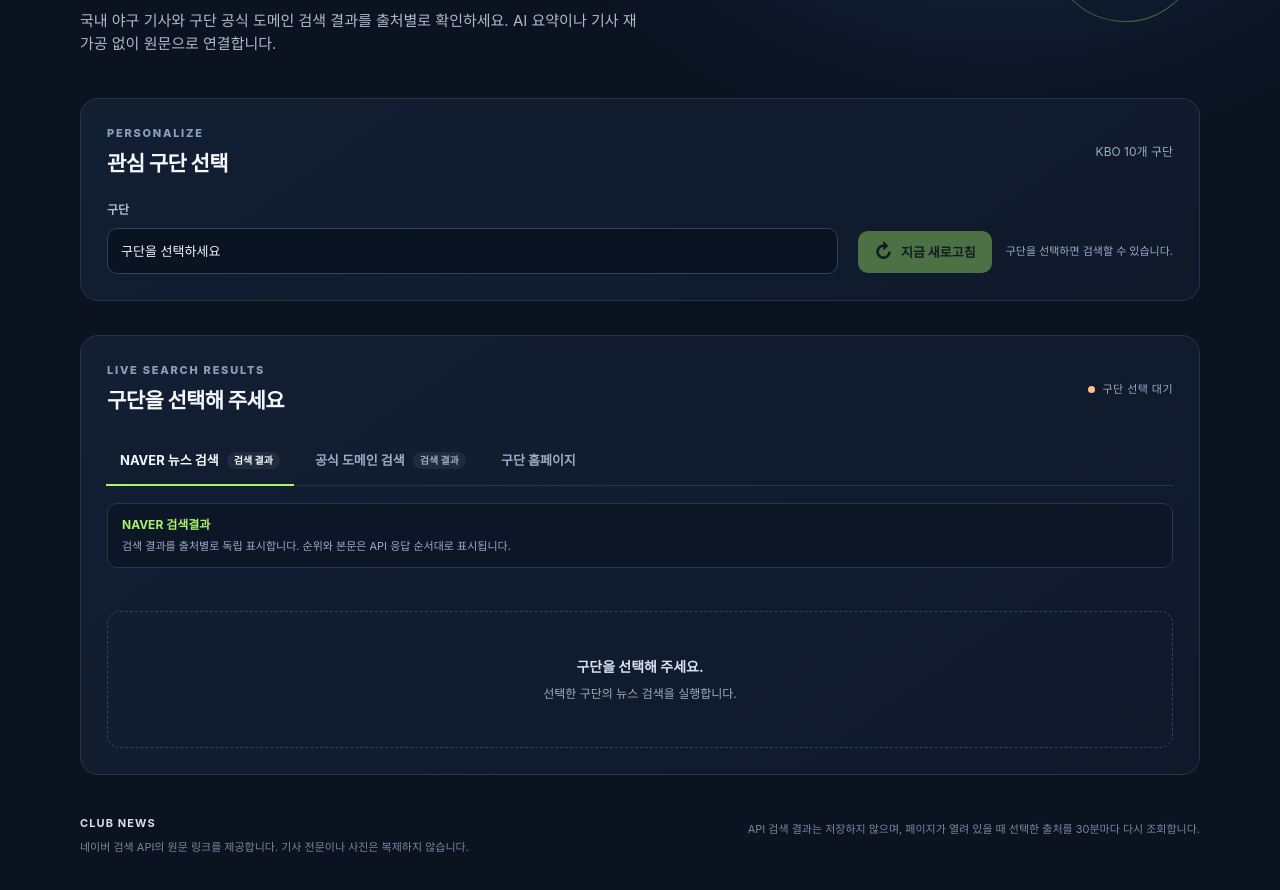
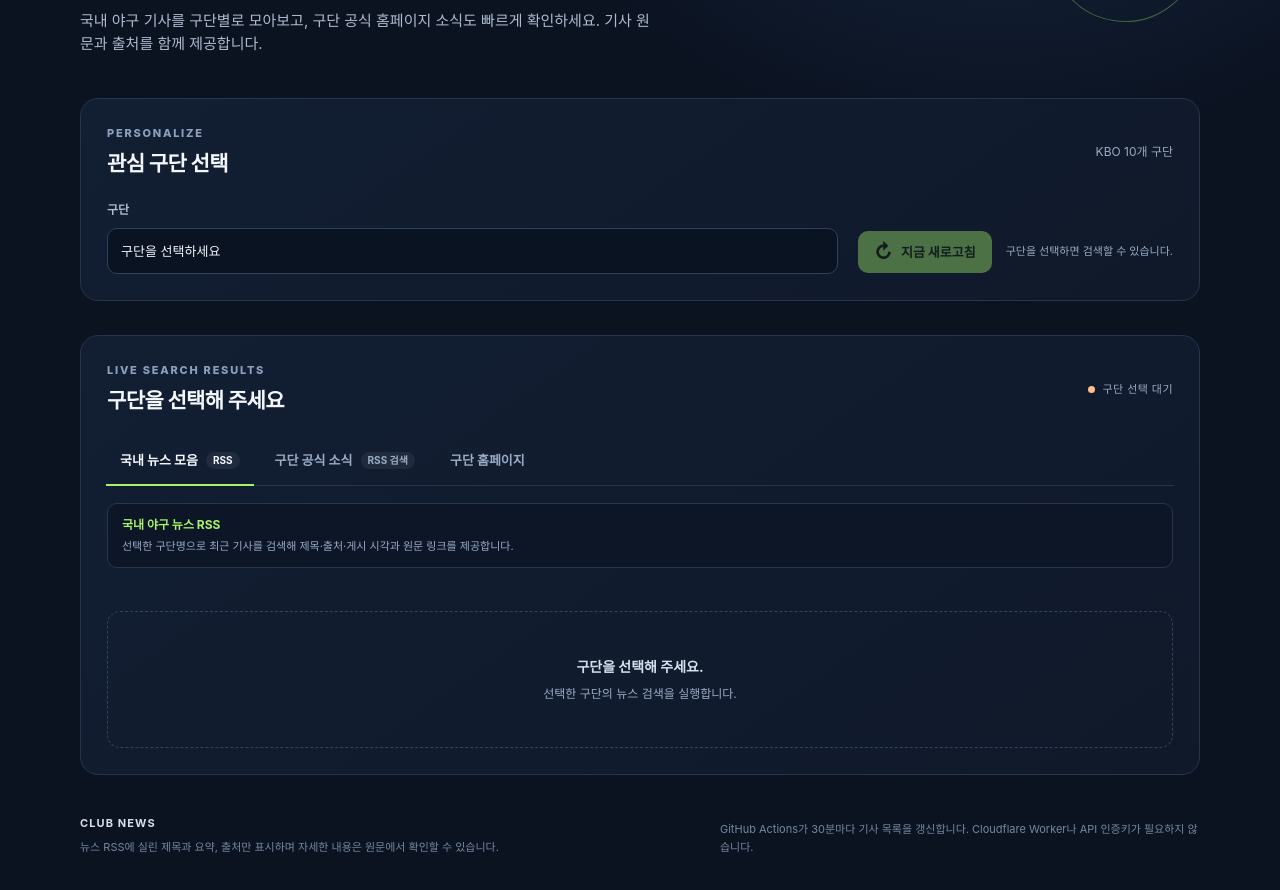
Before and after one commit to Jihun121/KBO-Club-News, a plain HTML site: page site/index.html in a window 1280 px wide. Shown: the part 292-1182 px from the top of the page. Drawn offline with Linux system fonts and the light colour scheme.

Commit message:
Simplify site copy for RSS-based news aggregation

```diff
--- a/site/index.html
+++ b/site/index.html
@@ -5,9 +5,8 @@
   <meta name="viewport" content="width=device-width, initial-scale=1">
   <meta name="theme-color" content="#101a2d">
   <meta name="description" content="응원하는 KBO 구단의 국내 뉴스와 공식 소식을 한곳에서 확인하세요.">
-  <title>Club News — KBO 구단 뉴스 모아보기</title>
+  <title>Club News — KBO 구단 기사 모아보기</title>
   <link rel="stylesheet" href="./styles.css">
-  <script src="./config.js" defer></script>
   <script src="./app.js" defer></script>
 </head>
 <body>
@@ -21,7 +20,7 @@
       <div class="hero-copy">
         <p class="eyebrow">YOUR TEAM, YOUR NEWS</p>
         <h1>응원하는 팀의 소식만<br><span>한곳에서 빠르게.</span></h1>
-        <p class="hero-lead">국내 야구 기사와 구단 공식 도메인 검색 결과를 출처별로 확인하세요. AI 요약이나 기사 재가공 없이 원문으로 연결합니다.</p>
+        <p class="hero-lead">국내 야구 기사를 구단별로 모아보고, 구단 공식 홈페이지 소식도 빠르게 확인하세요. 기사 원문과 출처를 함께 제공합니다.</p>
       </div>
       <div class="hero-stamp" aria-hidden="true"><span>BASEBALL</span><strong>⚾</strong><span>NEWS DESK</span></div>
     </section>
@@ -38,17 +37,17 @@
         <div class="freshness"><span id="statusDot" class="status-dot stale"></span><span id="updatedAt">대기 중</span></div>
       </div>
       <div class="source-tabs" role="tablist" aria-label="뉴스 출처">
-        <button id="newsTab" class="source-tab active" type="button" role="tab" aria-selected="true" aria-controls="newsPanel">NAVER 뉴스 검색 <span class="count">검색 결과</span></button>
-        <button id="officialTab" class="source-tab" type="button" role="tab" aria-selected="false" aria-controls="officialPanel">공식 도메인 검색 <span class="count">검색 결과</span></button>
+        <button id="newsTab" class="source-tab active" type="button" role="tab" aria-selected="true" aria-controls="newsPanel">국내 뉴스 모음 <span class="count">RSS</span></button>
+        <button id="officialTab" class="source-tab" type="button" role="tab" aria-selected="false" aria-controls="officialPanel">구단 공식 소식 <span class="count">RSS 검색</span></button>
         <button id="linksTab" class="source-tab" type="button" role="tab" aria-selected="false" aria-controls="linksPanel">구단 홈페이지</button>
       </div>
       <div id="newsPanel" class="tabpanel" role="tabpanel" aria-labelledby="newsTab">
-        <div class="source-note"><strong>NAVER 검색결과</strong><span>검색 결과를 출처별로 독립 표시합니다. 순위와 본문은 API 응답 순서대로 표시됩니다.</span></div>
+        <div class="source-note"><strong>국내 야구 뉴스 RSS</strong><span>선택한 구단명으로 최근 기사를 검색해 제목·출처·게시 시각과 원문 링크를 제공합니다.</span></div>
         <div id="newsMeta" class="result-meta"></div>
         <div id="newsList" class="news-list" aria-live="polite"><div class="empty-state"><strong>구단을 선택해 주세요.</strong><p>선택한 구단의 뉴스 검색을 실행합니다.</p></div></div>
       </div>
       <div id="officialPanel" class="tabpanel" role="tabpanel" aria-labelledby="officialTab" hidden>
-        <div class="source-note"><strong>NAVER 웹 문서 검색결과</strong><span>검색 대상 도메인을 선택한 구단의 공식 도메인으로 제한합니다. 최신 공지가 모두 검색된다는 보장은 없습니다.</span></div>
+        <div class="source-note"><strong>구단 공식 도메인 관련 검색</strong><span>공식 홈페이지 도메인으로 제한한 검색 결과입니다. 구단에서 새 소식 RSS를 제공하지 않으면 최신 공지가 누락될 수 있습니다.</span></div>
         <div id="officialMeta" class="result-meta"></div>
         <div id="officialList" class="news-list" aria-live="polite"><div class="empty-state"><strong>구단을 선택해 주세요.</strong><p>선택한 구단의 공식 도메인 검색을 실행합니다.</p></div></div>
       </div>
@@ -59,8 +58,8 @@
     </section>
 
     <footer class="site-footer">
-      <div><strong>CLUB NEWS</strong><p>네이버 검색 API의 원문 링크를 제공합니다. 기사 전문이나 사진은 복제하지 않습니다.</p></div>
-      <p id="dataNotice">API 검색 결과는 저장하지 않으며, 페이지가 열려 있을 때 선택한 출처를 30분마다 다시 조회합니다.</p>
+      <div><strong>CLUB NEWS</strong><p>뉴스 RSS에 실린 제목과 요약, 출처만 표시하며 자세한 내용은 원문에서 확인할 수 있습니다.</p></div>
+      <p id="dataNotice">GitHub Actions가 30분마다 기사 목록을 갱신합니다. Cloudflare Worker나 API 인증키가 필요하지 않습니다.</p>
     </footer>
   </main>
   <noscript><p class="noscript">이 사이트를 사용하려면 JavaScript를 켜 주세요.</p></noscript>
```
